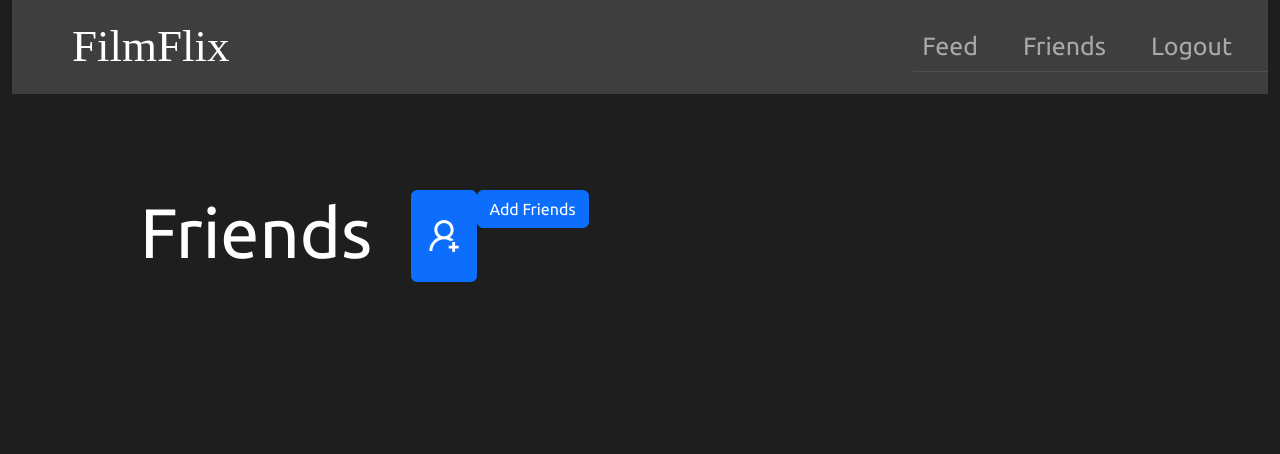
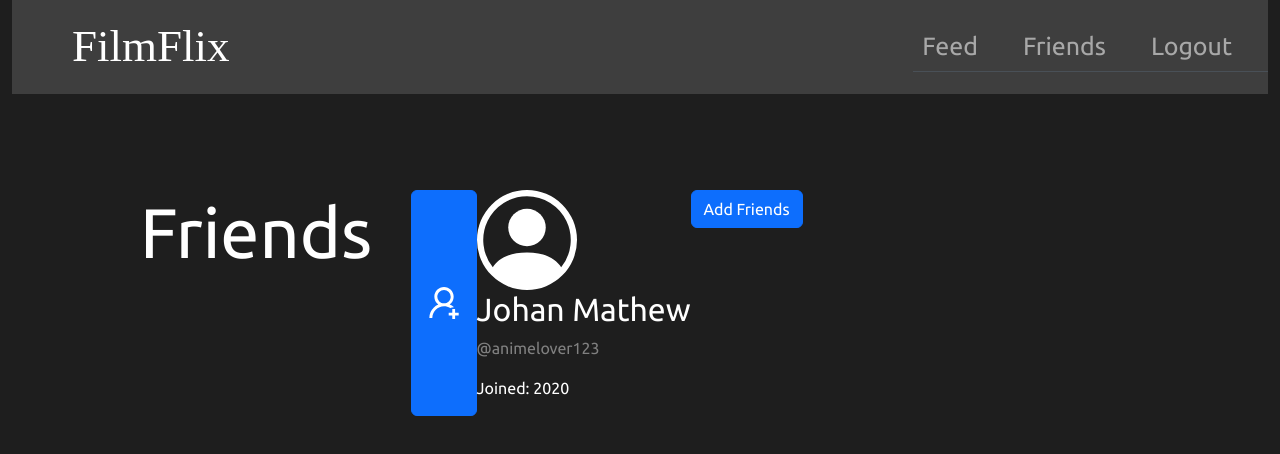
Before and after one commit to tahmid-23/FilmFlix, a React (Vite) app in the folder frontend/: page /friends in a window 1280 px wide. Shown: the top 454 px of the page. Built offline with nearby package versions, Linux system fonts and the light colour scheme; a web font is replaced by a local one.

Commit message:
Updated ProfileCard

```diff
--- a/frontend/src/components/ProfileCard.tsx
+++ b/frontend/src/components/ProfileCard.tsx
@@ -5,17 +5,19 @@ export default function ProfileCard() {
   return (
     <div className="profile-card">
       <div className="icon-container">
-            <BsPersonCircle style={{ color: 'white', width: '50px', length: '50px' }} className="profile-icon" />
+        <BsPersonCircle style={{ color: 'white', width: '100px', height: '100px' }} className="profile-icon" />
       </div>
       <div className="info-container">
-            <h2 style={{ color: 'white' }} className="name">Johan Mathew</h2>
-            <p style={{ color: 'grey' }} className="username">@animelover123</p>
-            <p style={{ color: 'white' }} className="join-year">Joined: 2020</p>
+        <h2 style={{ color: 'white' }} className="name">
+          Johan Mathew
+        </h2>
+        <p style={{ color: 'grey' }} className="username">
+          @animelover123
+        </p>
+        <p style={{ color: 'white' }} className="join-year">
+          Joined: 2020
+        </p>
       </div>
     </div>
   );
-    return <h3 style={{ color: 'white' }}> Hello <BsPersonCircle />? </h3>
-
-
-
 }
--- a/frontend/src/pages/Friends.tsx
+++ b/frontend/src/pages/Friends.tsx
@@ -6,6 +6,7 @@ import { useState } from 'react';
 
 import {AiOutlineUserAdd} from 'react-icons/ai'
 import ProfileCard from '../components/ProfileCard';
+import Profile from './Profile';
 
 export default function Friends({ props }: any) {
 
@@ -25,10 +26,9 @@ export default function Friends({ props }: any) {
             <Button onClick={() => {showPopup(true)}}>
                 <AiOutlineUserAdd size={40}></AiOutlineUserAdd>
             </Button>
-
+            <ProfileCard />
             <FriendPopup show={show} setVisible={showPopup}></FriendPopup>
           </div>
-
       </Container>
 
 
```
Lines whose indentation alone changed are shown as unchanged.
